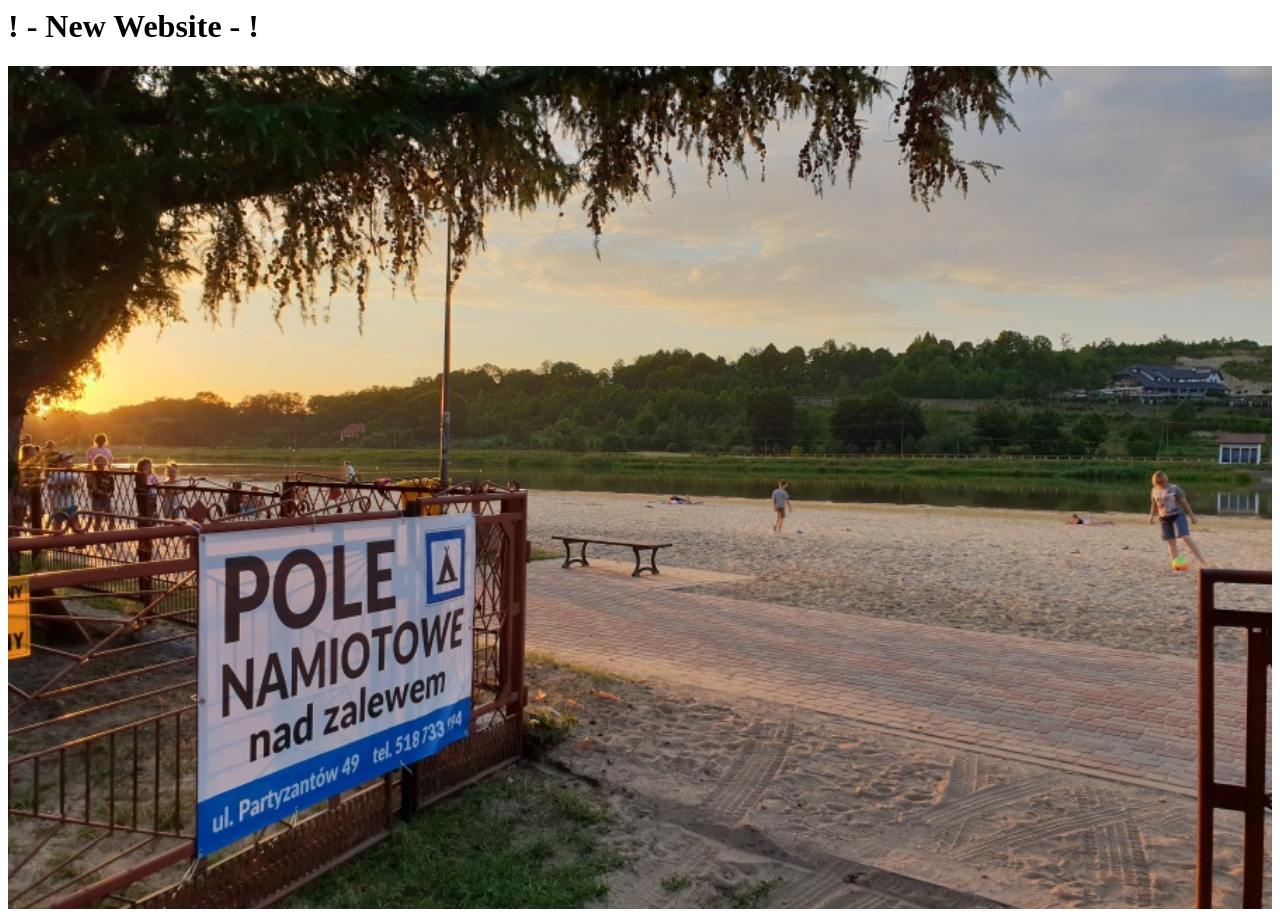
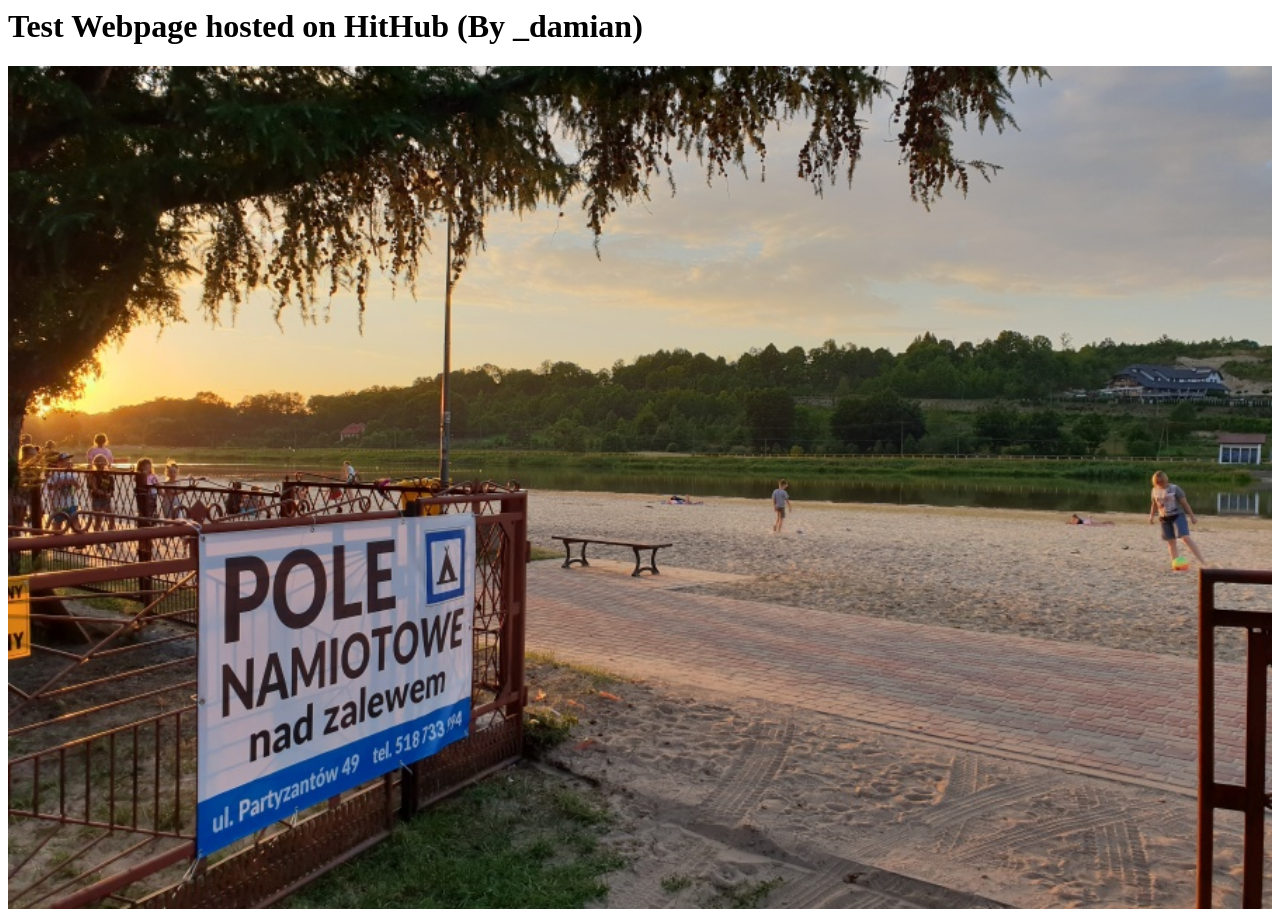
Before and after one commit to PACHDAM/github-pages-test, a plain HTML site: page docs/index.html in a window 1280 px wide. Drawn offline with Linux system fonts and the light colour scheme.

Commit message:
changed header desc

```diff
--- a/docs/index.html
+++ b/docs/index.html
@@ -3,7 +3,7 @@
         <title>PACHDAM - New Website</title>
     </head>
     <body>
-        <h1>! - New Website - !</h1>
+        <h1>Test Webpage hosted on HitHub (By _damian)</h1>
         <img src="photo.jpg" alt="Italian Trullti" style="width:100%">
     </body>
 </html>
```
